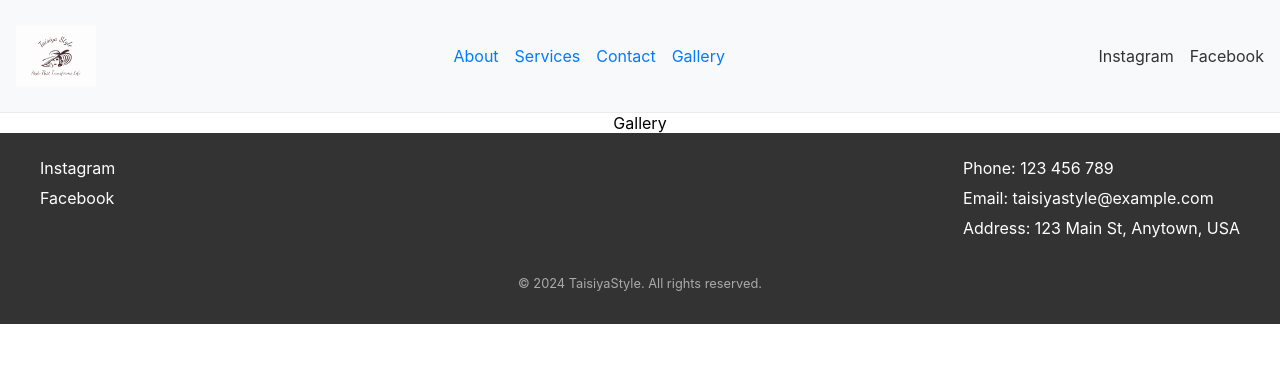
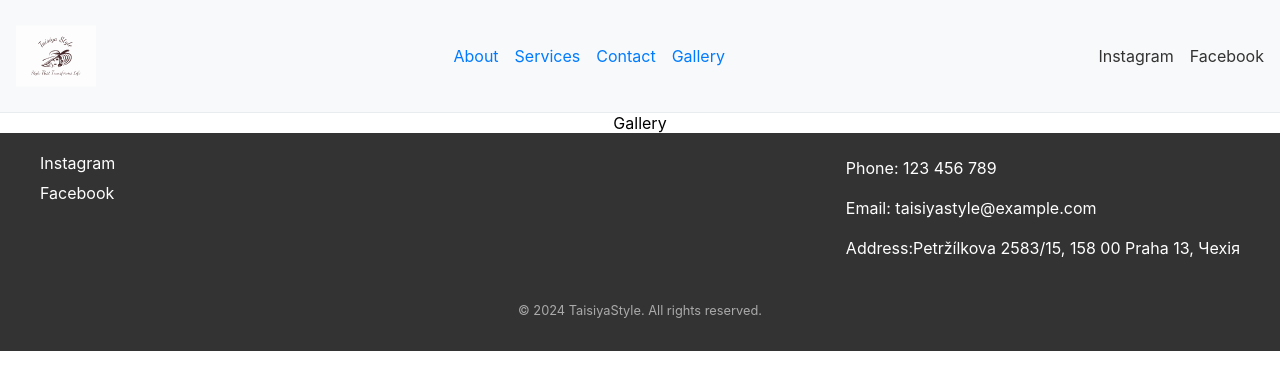
Before and after one commit to kuzmavasil74/taisiya-portfolio-frontend, a React (Create React App) app: page /gallery in a window 1280 px wide. Shown: the top 390 px of the page. Built offline with nearby package versions, Linux system fonts and the light colour scheme.

Commit message:
update_footer_css

```diff
--- a/src/components/Footer/Footer.jsx
+++ b/src/components/Footer/Footer.jsx
@@ -23,7 +23,17 @@ function Footer() {
               taisiyastyle@example.com
             </a>
           </p>
-          <p>Address: 123 Main St, Anytown, USA</p>
+          <p>
+            Address:
+            <a
+              href="https://maps.app.goo.gl/VfztQVPuDGhHL2456"
+              target="_blank"
+              rel="noreferrer"
+              className={styles['map-link']}
+            >
+              Petržílkova 2583/15, 158 00 Praha 13, Чехія
+            </a>
+          </p>
         </div>
       </div>
       <p className={styles.copyright}>
--- a/src/components/Footer/Footer.module.css
+++ b/src/components/Footer/Footer.module.css
@@ -18,21 +18,25 @@
 .social-media {
   display: flex;
   flex-direction: column;
+  gap: 10px;
 }
 
 .social-media a {
   color: #fff;
-  margin: 5px 0;
   text-decoration: none;
+  font-size: 1rem;
+  transition: color 0.3s, text-decoration 0.3s;
 }
 
 .social-media a:hover {
+  color: #f39c12;
   text-decoration: underline;
 }
 
 .contact-info {
   display: flex;
   flex-direction: column;
+  gap: 10px;
 }
 
 .contact-info p {
@@ -42,13 +46,16 @@
 .contact-info a {
   color: #fff;
   text-decoration: none;
+  transition: color 0.3s, text-decoration 0.3s;
 }
 
 .contact-info a:hover {
+  color: #f39c12;
   text-decoration: underline;
 }
 
 .copyright {
   color: #aaa;
   font-size: 0.8rem;
+  margin-top: 20px;
 }
```
